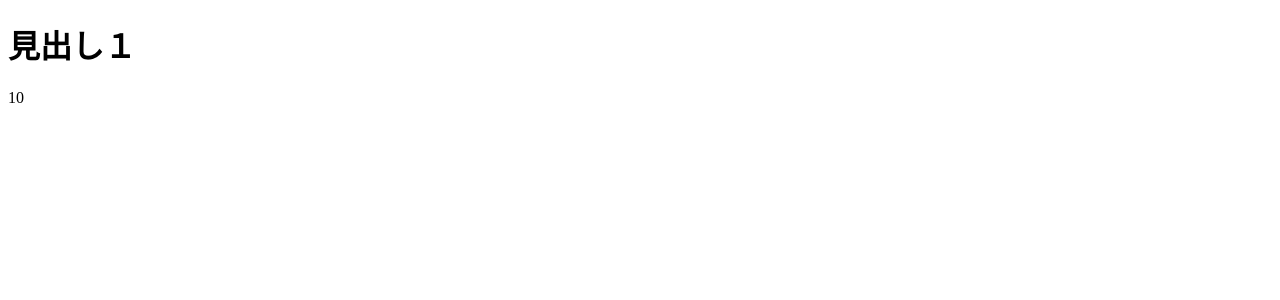
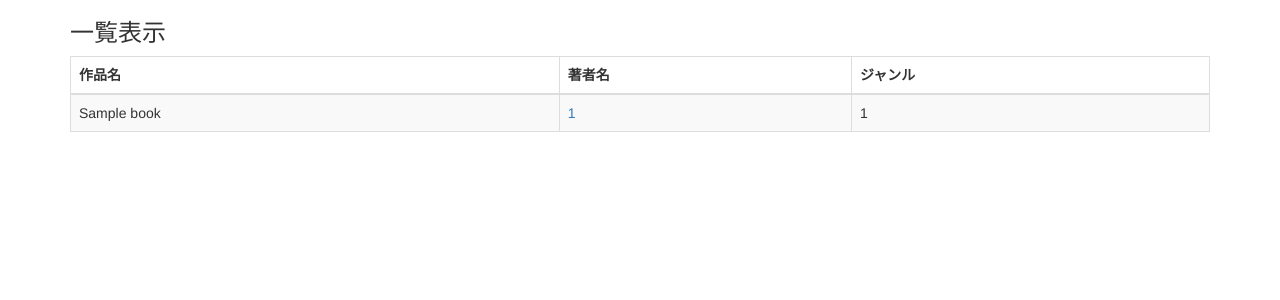
Before and after one commit to syakesoba/django_project, a Django app: template templates/index.html in a window 1280 px wide. Shown: the top 300 px of the page. Run offline with Django 5.2, Linux system fonts and the light colour scheme; the template is opened without the code that fills it: most values are stand-ins (such as "Sample title", 1, 10 or a date in 2020); data that the repository does not hold is empty; some libraries are stand-ins or nearby versions.

Commit message:
Implemented list display.

```diff
--- a/config/urls.py
+++ b/config/urls.py
@@ -23,6 +23,9 @@ urlpatterns = [
     path('admin/', admin.site.urls),
 # Add Start 2024/06/02
     path('', views.index, name='index'),
-    path('django_app/', include('django_app.urls'))
+# Update Start 2024/06/03
+#    path('django_app/', include('django_app.urls'))
+    path('django_app/', include('django_app.urls', namespace='django_app'))
+# Update End   2024/06/03
 # Add End   2024/06/02
 ]
--- a/django_app/urls.py
+++ b/django_app/urls.py
@@ -1,5 +1,11 @@
+# Add File 2024/06/02
+
 from django.urls import path
 from django_app import views
+
+# Add Start 2024/06/03
+app_name = 'django_app'
+# Add Start 2024/06/03
 
 urlpatterns = [
     path('', views.index, name='index'),
--- /dev/null
+++ b/templates/base.html
@@ -0,0 +1,26 @@
+<!-- Add FIle 2024/06/03 -->
+<!DOCTYPE html>
+<html lang="ja">
+  <head>
+    <meta charset="utf-8">
+    <meta http-equiv="X-UA-Compatible" content="IE=edge">
+    <meta name="viewport" content="width=device-width, initial-scale=1">
+    <title>{% block title %}My books{% endblock %}</title>
+    <!-- Bootstrap -->
+    <link href="https://maxcdn.bootstrapcdn.com/bootstrap/3.3.7/css/bootstrap.min.css" rel="stylesheet">
+  </head>
+  <body>
+    <div class="container">
+      {% block content %}
+        {{ content }}
+      {% endblock %}
+    </div>
+    <!-- jQuery (necessary for Bootstrap's JavaScript plugins) -->
+    <script src="https://ajax.googleapis.com/ajax/libs/jquery/1.12.4/jquery.min.js"></script>
+    <!-- Include all compiled plugins (below), or include individual files as needed -->
+    <script src="https://maxcdn.bootstrapcdn.com/bootstrap/3.3.7/js/bootstrap.min.js"></script>
+    <!-- jsを書く場所 -->
+    {% block script %}
+    {% endblock %}
+  </body>
+</html>
--- /dev/null
+++ b/templates/detail.html
@@ -0,0 +1 @@
+<!-- Add FIle 2024/06/03 -->
--- a/templates/index.html
+++ b/templates/index.html
@@ -1,12 +1,39 @@
-<!DOCTYPE html>
-<html>
-    <head>
-        <meta charset="utf-8">
-        <title>テストタイトル</title>
-    </head>
+<!-- Add FIle 2024/06/02 -->
+<!-- Add Start 2024/06/03 -->
+{% extends "base.html" %}
 
-    <body>
-        <h1>見出し１</h1>
-        {{ temp_str }}
-    </body>
-</html>
+{% block title %}
+一覧を表示する予定
+{% endblock title %}
+
+{% block content %}
+<h3>一覧表示</h3>
+
+<table class="table table-striped table-bordered">
+    <thead>
+        <tr>
+            <th>作品名</th>
+            <th>著者名</th>
+            <th>ジャンル</th>
+        </tr>
+    </thead>
+    <tbody>
+        {% for book in books %}
+        <tr>
+            <td>{{ book.title }}</td>
+            <td>
+              <a href="{% url 'django_app:detail' id=book.book_id %}">{{ book.author_id }}</a>
+            </td>
+            <td>{{ book.genre_id }}</td>
+        </tr>
+        {% endfor %}
+    </tbody>
+</table>
+<!-- ページネーションをここに入れる -->
+
+{% endblock content %}
+
+<!-- jsを入れる -->
+{% block script %}
+{% endblock %}
+<!-- Add End   2024/06/03 -->
```
Also changed, not shown: django_app/views.py (+12 -1 lines).
